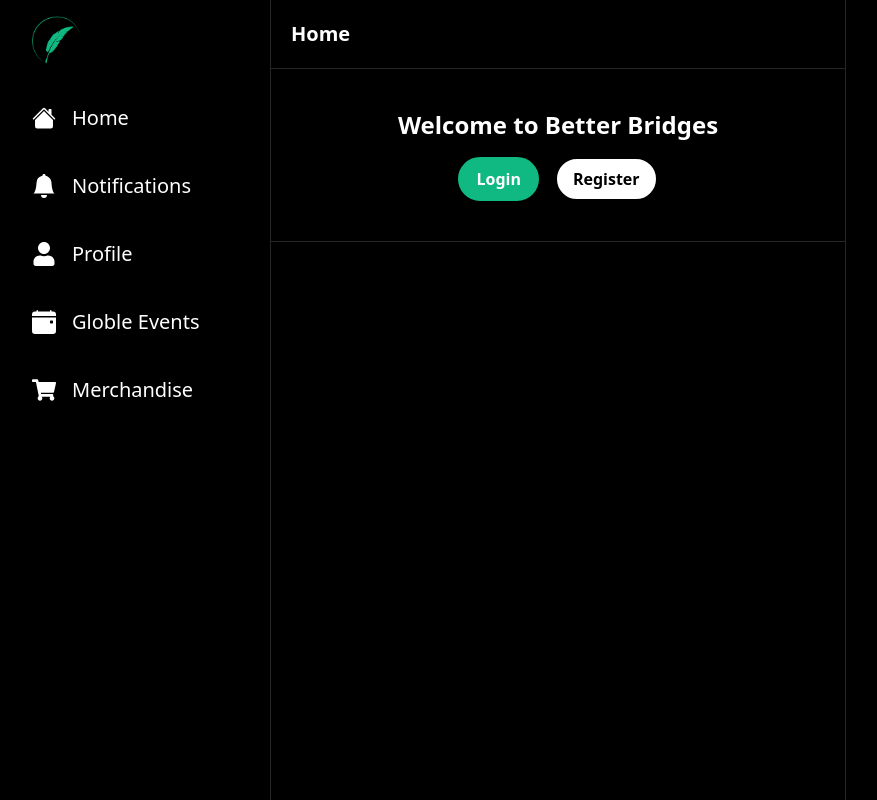
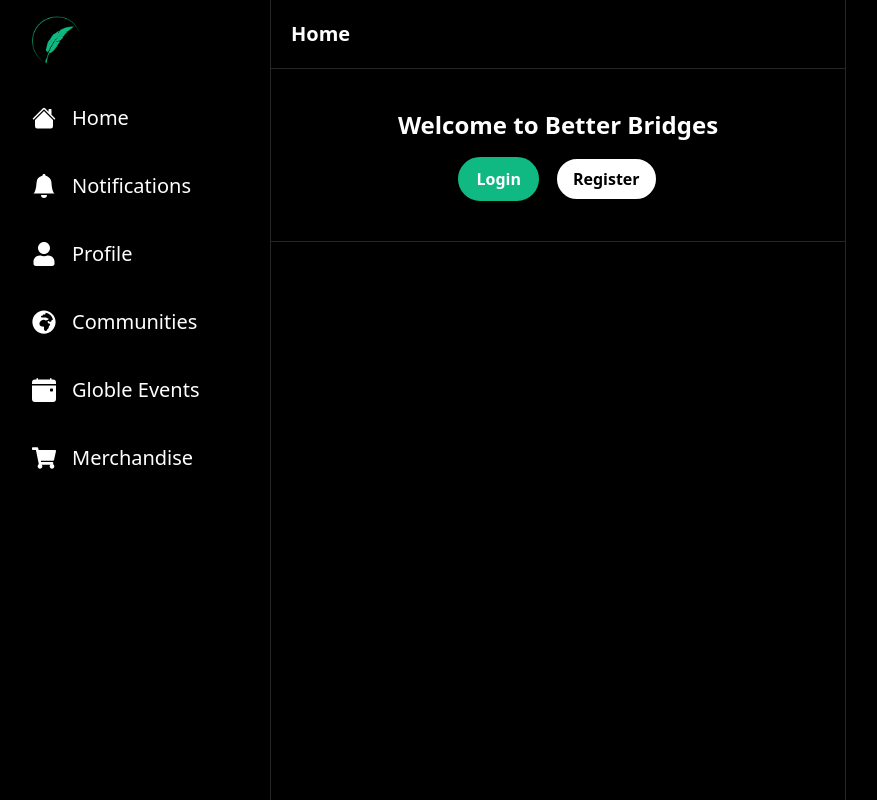
Before and after one commit to divyadave18/better, a Next.js app: page / in a window 1280 px wide. Shown: the whole page, without its empty margins (82-959 px from the left). Built offline with nearby package versions, Linux system fonts and the light colour scheme; no server answers; the database is empty.

Commit message:
added communities

```diff
--- a/components/layout/Sidebar.tsx
+++ b/components/layout/Sidebar.tsx
@@ -1,7 +1,7 @@
 import { signOut } from 'next-auth/react';
 import { BiLogOut } from 'react-icons/bi';
 import { BsHouseFill, BsBellFill,BsFillCalendarEventFill } from 'react-icons/bs';
-import { FaUser,FaShoppingCart } from 'react-icons/fa';
+import { FaUser,FaShoppingCart,FaGlobeAfrica } from 'react-icons/fa';
 import useCurrentUser from '@/hooks/useCurrentUser';
 
 import SidebarItem from './SidebarItem';
@@ -27,6 +27,12 @@ const Sidebar = () => {
       icon: FaUser,
       label: 'Profile',
       href: `/users/${currentUser?.id}`,
+      auth: true,
+    },
+    {
+      icon: FaGlobeAfrica,
+      label: 'Communities',
+      href: '/communities',
       auth: true,
     },
     {
--- /dev/null
+++ b/pages/communities.tsx
@@ -0,0 +1,14 @@
+import React from 'react'
+
+
+export default function events() {
+    return (
+        <div className=' flex flex-col items-center mt-5 '>
+            <h1 className='text-white text-center text-3xl mb-5 font-bold'>Communitites</h1>
+            <div className='gap-5 flex flex-col place-content-center'>
+
+
+            </div>
+        </div>
+    )
+}
```
